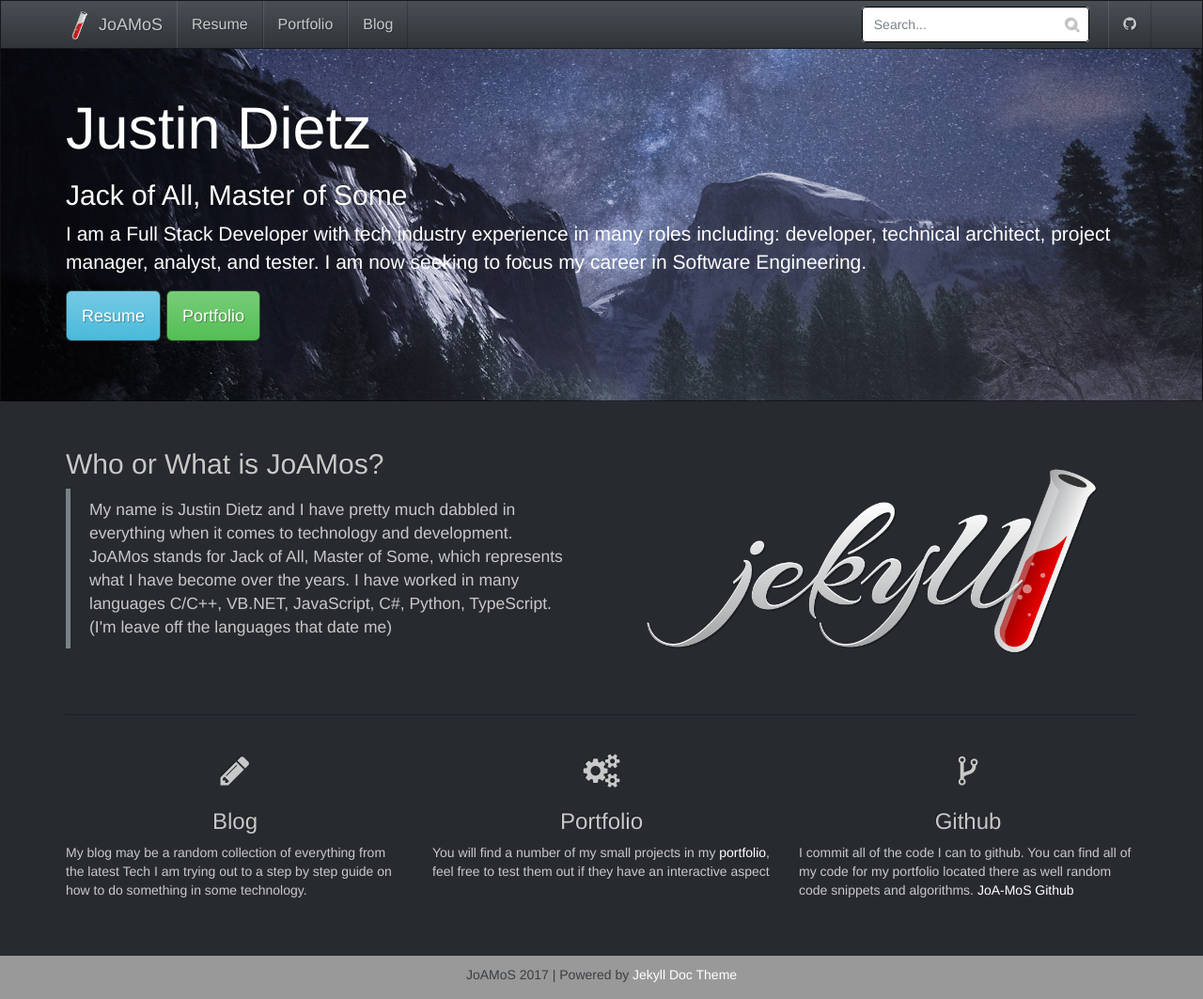
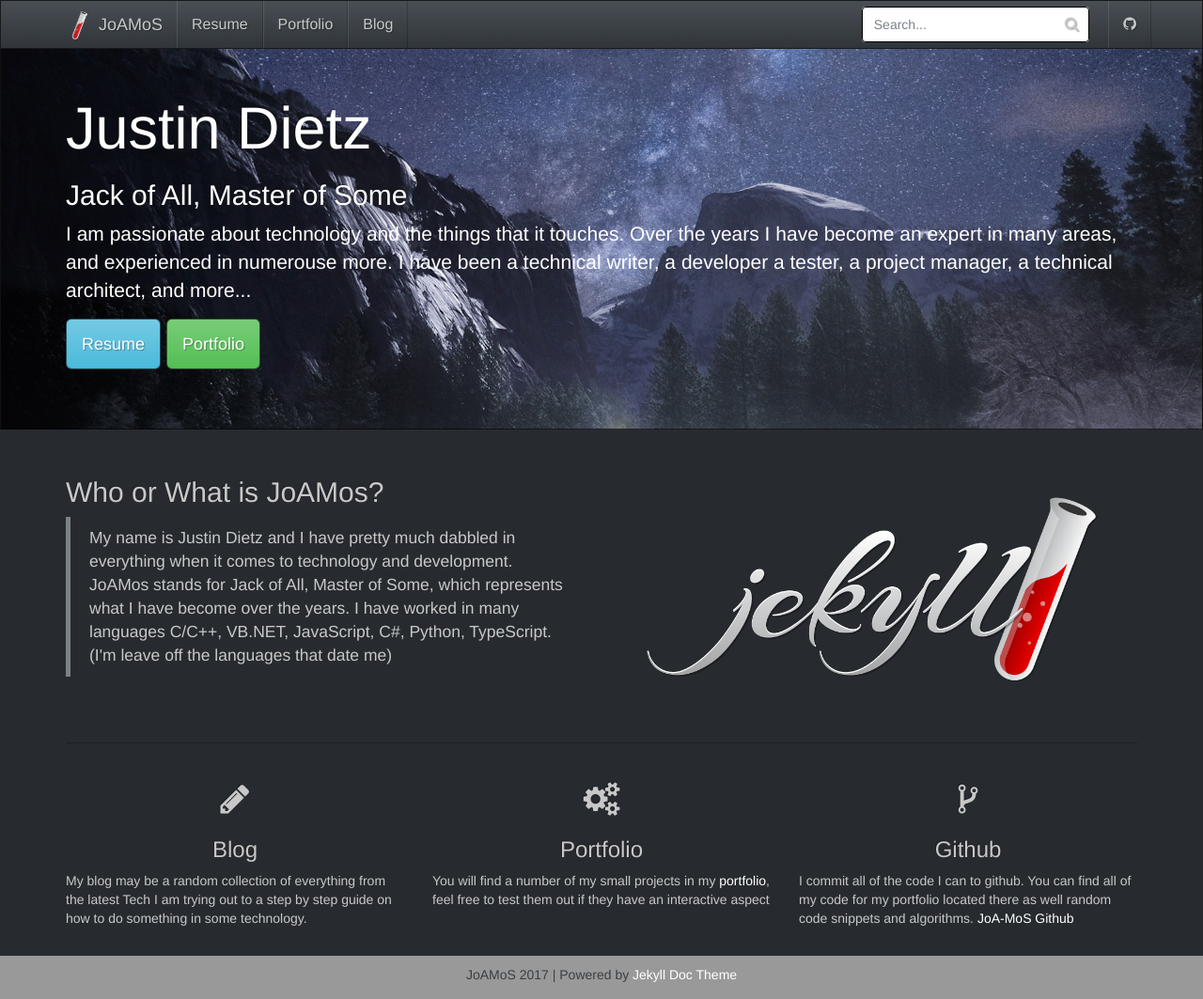
Before and after one commit to JoA-MoS/JoA-MoS.github.io, a Jekyll site: the page built from index.html, in a window 1280 px wide and 1063 px high. Shown: the whole window at 94% size. Built offline with Jekyll 4.4.1, drawn with Linux system fonts in a browser that asks for light colours; nearby versions of some CDN libraries.

Commit message:
trying to clean up my intro

```diff
--- a/index.html
+++ b/index.html
@@ -6,8 +6,7 @@ layout: default
     <div class="container">
         <h1>Justin Dietz</h1>
         <h2>Jack of All, Master of Some</h2>
-        <p>I am a Full Stack Developer with tech industry experience in many roles including: developer, technical architect,
-            project manager, analyst, and tester. I am now seeking to focus my career in Software Engineering.</p>
+        <p>I am passionate about technology and the things that it touches. Over the years I have become an expert in many areas, and experienced in numerouse more. I have been a technical writer, a developer a tester, a project manager, a technical architect, and more... </p>
         <p><a class="btn btn-info btn-lg" href="{{ " /resume/ " | prepend: site.baseurl }}" role="button" target="_top">Resume</a>
             <a class="btn btn-success btn-lg" href="{{ " /portfolio/ " | prepend: site.baseurl }}" role="button">Portfolio</a></p>
     </div>
@@ -51,7 +50,7 @@ layout: default
             <a href="https://github.com/JoA-MoS/" style="color: inherit; text-decoration: none;">
             <h1 class="text-center"><i class="fa fa-code-fork" aria-hidden="true"></i></h1>
             <h3 class="text-center">Github</h3>
-            <p>I commit all of the code I can to github. You can find all of my code for my portfolio located there as well random code snippets and algorithms.  <a href="https://github.com/JoA-MoS/">JoA-MoS Github</a> </p>
+            <p>I commit all of the code I can to github. You can find all of my code for my portfolio located there as well random code snippets and algorithms. <a href="https://github.com/JoA-MoS/">JoA-MoS Github</a> </p>
             </a>
         </div>
     </div>
```
